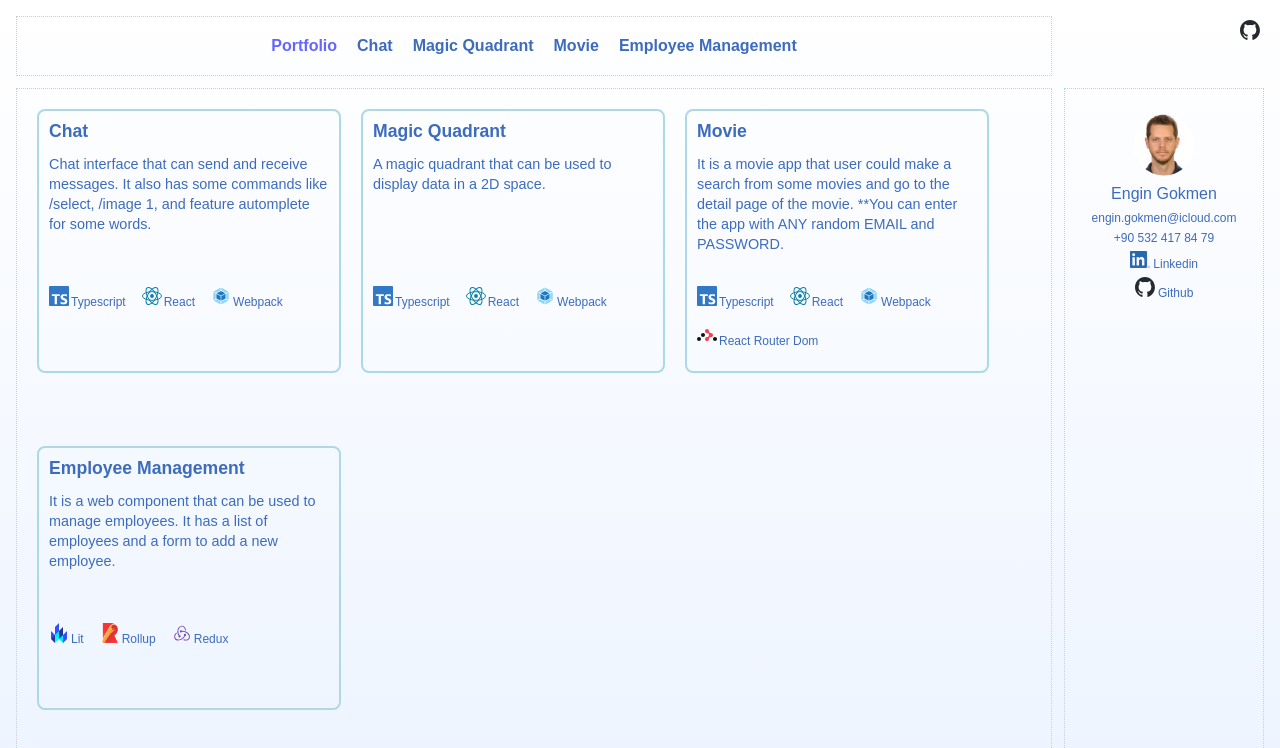
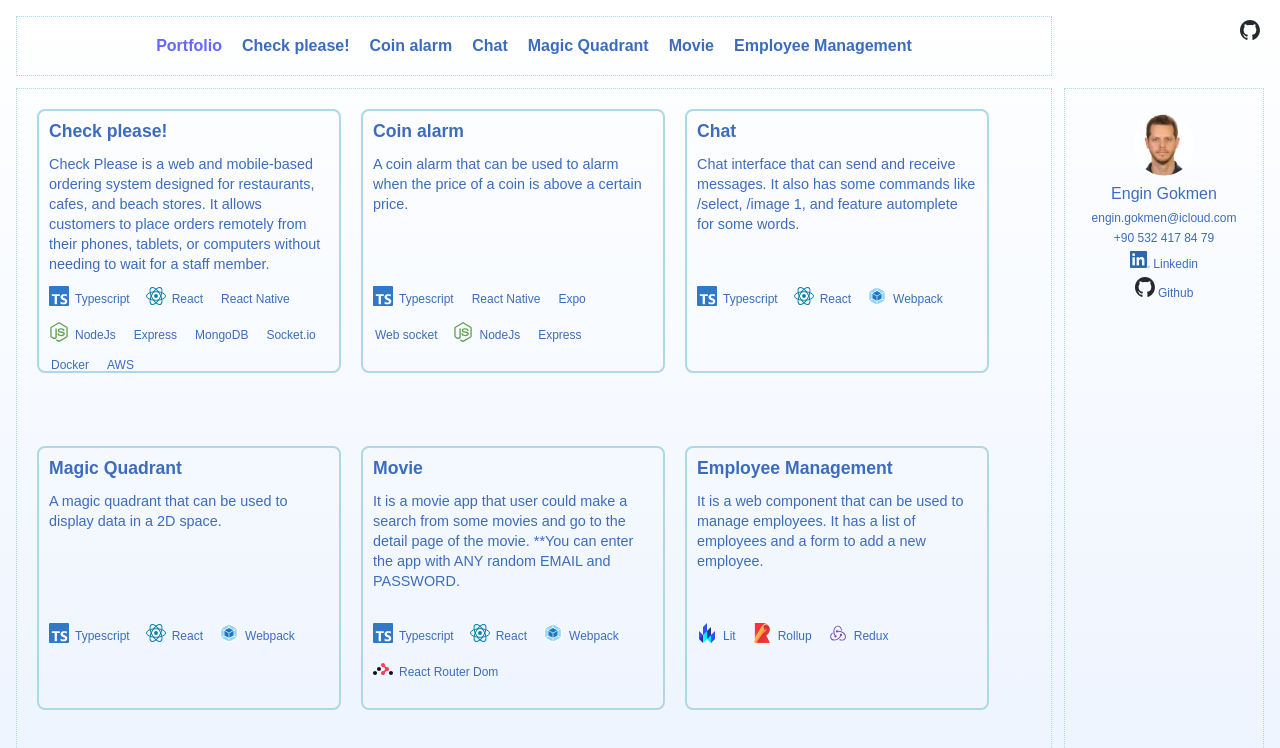
Before and after one commit to engingokmen/portfolio, a Next.js app: page / in a window 1280 px wide. Shown: the top 748 px of the page. Built offline with nearby package versions, Linux system fonts and the light colour scheme.

Commit message:
adds 2 projects

```diff
--- a/app/components/linkCard/index.tsx
+++ b/app/components/linkCard/index.tsx
@@ -8,13 +8,16 @@ interface LinkCardProps {
   title: string;
   description: string;
   technologies: string[];
+  link?: string;
 }
 
 export const LinkCard = ({
   title,
   description,
   technologies,
+  link,
 }: LinkCardProps) => {
+  const href = link ? link : pathName(title);
   const techList = technologies.map((tech) => {
     const logo = getLogo(tech.toLowerCase().replaceAll(" ", "") as Logo);
 
@@ -35,7 +38,7 @@ export const LinkCard = ({
   });
 
   return (
-    <Link href={pathName(title)} className={styles.link}>
+    <Link href={href} className={styles.link}>
       <div className={styles.container}>
         <h3 className={styles.title}>{title}</h3>
         <p className={styles.description}>{description}</p>
--- a/app/components/linkCard/styles.module.css
+++ b/app/components/linkCard/styles.module.css
@@ -40,6 +40,12 @@
   gap: 16px;
 }
 
+.li {
+  display: flex;
+  align-items: flex-end;
+  gap: 4px;
+}
+
 .span {
   margin-left: 2px;
 }
--- a/app/components/linkList/index.tsx
+++ b/app/components/linkList/index.tsx
@@ -12,5 +12,6 @@ export const ListItems = ({ list }: ListItemsProps) =>
       title={i.title}
       description={i.description}
       technologies={i.technologies}
+      link={i?.link}
     />
   ));
--- a/app/components/logos/index.ts
+++ b/app/components/logos/index.ts
@@ -6,6 +6,7 @@ import LitLogo from "./LitLogo.svg";
 import RollupLogo from "./RollupLogo.svg";
 import ReduxLogo from "./ReduxLogo.svg";
 import GithubLogo from "./GithubLogo.svg";
+import NodejsLogo from "./nodejs.svg";
 
 const logos = {
   react: ReactLogo,
@@ -16,6 +17,7 @@ const logos = {
   rollup: RollupLogo,
   redux: ReduxLogo,
   github: GithubLogo,
+  nodejs: NodejsLogo,
 };
 
 export const getLogo = (logo: Logo) => logos[logo];
@@ -29,4 +31,5 @@ export enum Logo {
   rollup = "rollup",
   redux = "redux",
   github = "github",
+  nodejs = "nodejs",
 }
--- a/app/settings.ts
+++ b/app/settings.ts
@@ -13,6 +13,38 @@ export const settings = {
   githubDisplay: "Github",
   githubHomepageLink: "https://github.com/engingokmen/portfolio",
   projectList: [
+    {
+      title: "Check please!",
+      description:
+        "Check Please is a web and mobile-based ordering system designed for restaurants, cafes, and beach stores. It allows customers to place orders remotely from their phones, tablets, or computers without needing to wait for a staff member.",
+      technologies: [
+        "Typescript",
+        "React",
+        "React Native",
+        "NodeJs",
+        "Express",
+        "MongoDB",
+        "Socket.io",
+        "Docker",
+        "AWS",
+      ],
+      platforms: ["Web", "Mobile"],
+      link: "https://client.checkpleaseapp.com",
+    },
+    {
+      title: "Coin alarm",
+      description:
+        "A coin alarm that can be used to alarm when the price of a coin is above a certain price.",
+      technologies: [
+        "Typescript",
+        "React Native",
+        "Expo",
+        "Web socket",
+        "NodeJs",
+        "Express",
+      ],
+      link: "https://apps.apple.com/tr/app/coin-alarms/id6738960808",
+    },
     {
       title: "Chat",
       description:
--- a/app/types.ts
+++ b/app/types.ts
@@ -2,4 +2,5 @@ export interface ListItem {
   title: string;
   description: string;
   technologies: string[];
+  link?: string;
 }
```
Also changed, not shown: app/components/logos/Nodejs.svg (added), app/components/logos/ReactNativeLogo.svg (added).
